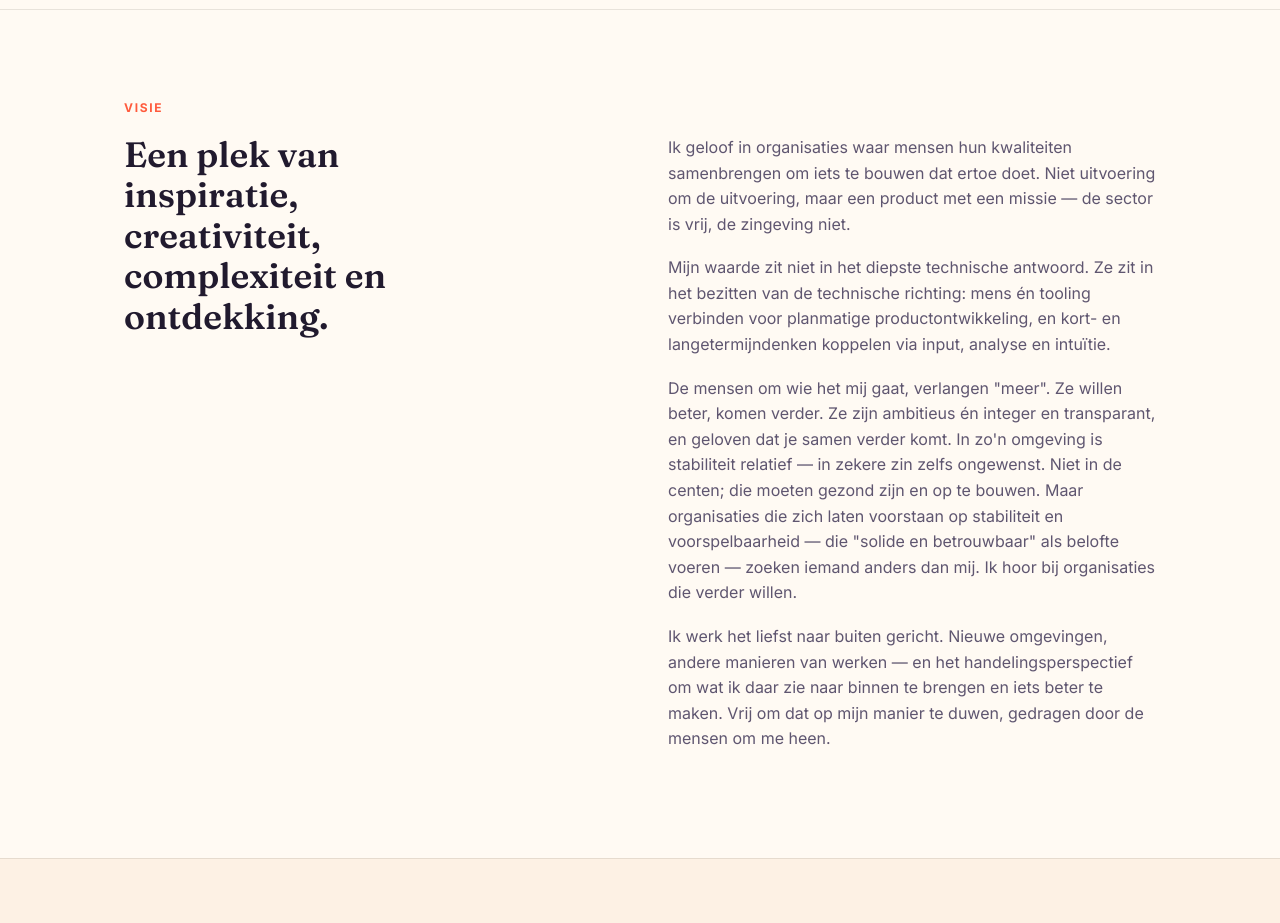
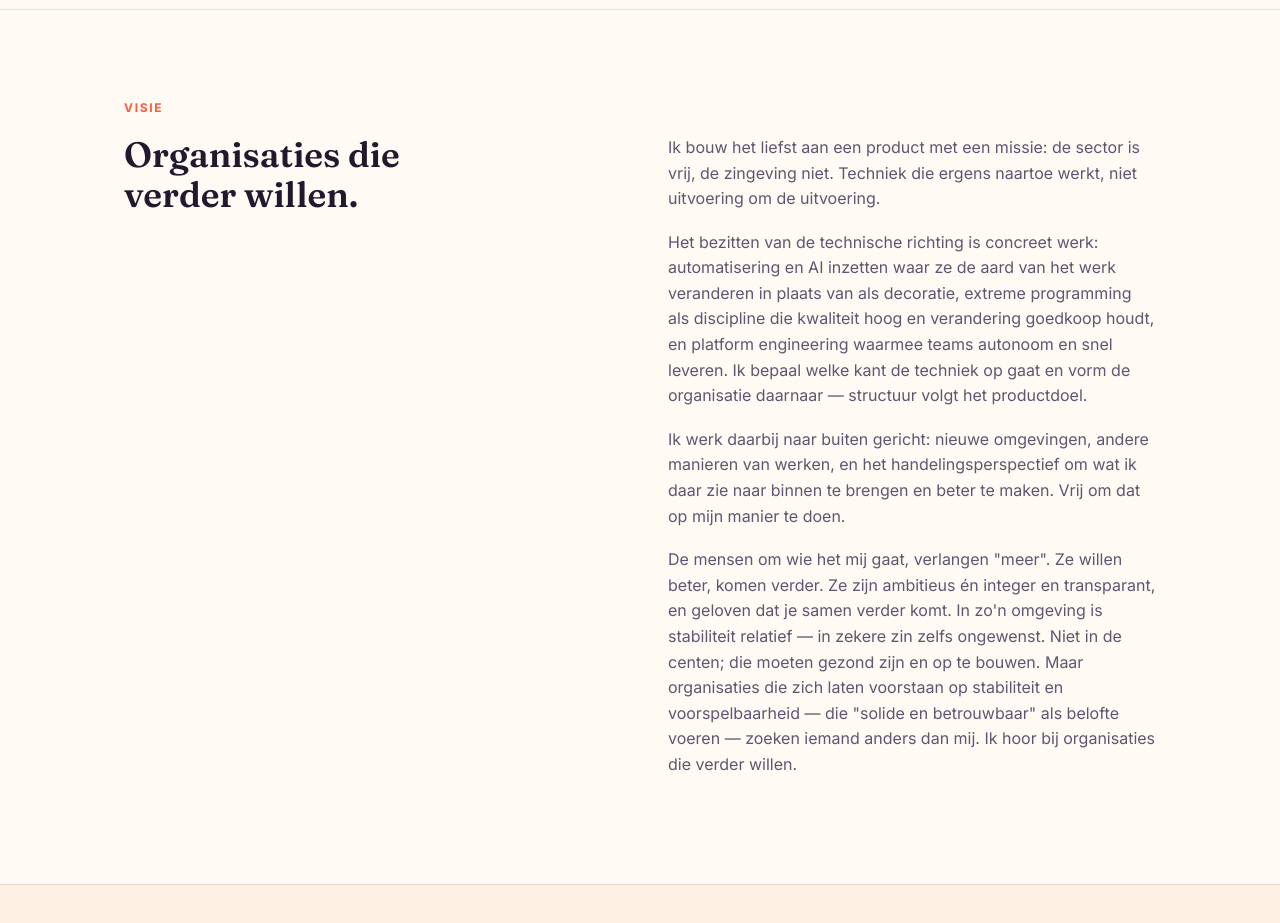
Before and after one commit to tomkamphuis/tomkamphuis-site, a plain HTML site: page index.html in a window 1280 px wide. Shown: the part 960-1883 px from the top of the page. Drawn offline with Linux system fonts and the light colour scheme.

Commit message:
Herschrijf visie-sectie: 'Organisaties die verder willen.'
Co-Authored-By: Claude Opus 5.5 <noreply@anthropic.com>
Claude-Session: https://claude.ai/code/session_01SMJ4yy49WB8om3QX7sH6Wh

```diff
--- a/index.html
+++ b/index.html
@@ -109,16 +109,22 @@
     <div class="wrap">
       <p class="section-label accent-1">Visie</p>
       <div class="section-grid">
-        <h2>Een plek van inspiratie, creativiteit, complexiteit en ontdekking.</h2>
+        <h2>Organisaties die verder willen.</h2>
         <div class="section-body">
           <p>
-            Ik geloof in organisaties waar mensen hun kwaliteiten samenbrengen om iets te bouwen dat ertoe doet.
-            Niet uitvoering om de uitvoering, maar een product met een missie — de sector is vrij, de zingeving niet.
+            Ik bouw het liefst aan een product met een missie: de sector is vrij, de zingeving niet. Techniek die
+            ergens naartoe werkt, niet uitvoering om de uitvoering.
           </p>
           <p>
-            Mijn waarde zit niet in het diepste technische antwoord. Ze zit in het bezitten van de technische richting:
-            mens én tooling verbinden voor planmatige productontwikkeling, en kort- en langetermijndenken koppelen via
-            input, analyse en intuïtie.
+            Het bezitten van de technische richting is concreet werk: automatisering en AI inzetten waar ze de aard
+            van het werk veranderen in plaats van als decoratie, extreme programming als discipline die kwaliteit hoog
+            en verandering goedkoop houdt, en platform engineering waarmee teams autonoom en snel leveren. Ik bepaal
+            welke kant de techniek op gaat en vorm de organisatie daarnaar — structuur volgt het productdoel.
+          </p>
+          <p>
+            Ik werk daarbij naar buiten gericht: nieuwe omgevingen, andere manieren van werken, en het
+            handelingsperspectief om wat ik daar zie naar binnen te brengen en beter te maken. Vrij om dat op mijn
+            manier te doen.
           </p>
           <p>
             De mensen om wie het mij gaat, verlangen "meer". Ze willen beter, komen verder. Ze zijn ambitieus én
@@ -126,11 +132,6 @@
             in zekere zin zelfs ongewenst. Niet in de centen; die moeten gezond zijn en op te bouwen. Maar
             organisaties die zich laten voorstaan op stabiliteit en voorspelbaarheid — die "solide en betrouwbaar"
             als belofte voeren — zoeken iemand anders dan mij. Ik hoor bij organisaties die verder willen.
-          </p>
-          <p>
-            Ik werk het liefst naar buiten gericht. Nieuwe omgevingen, andere manieren van werken — en het
-            handelingsperspectief om wat ik daar zie naar binnen te brengen en iets beter te maken. Vrij om dat op
-            mijn manier te duwen, gedragen door de mensen om me heen.
           </p>
         </div>
       </div>
```
